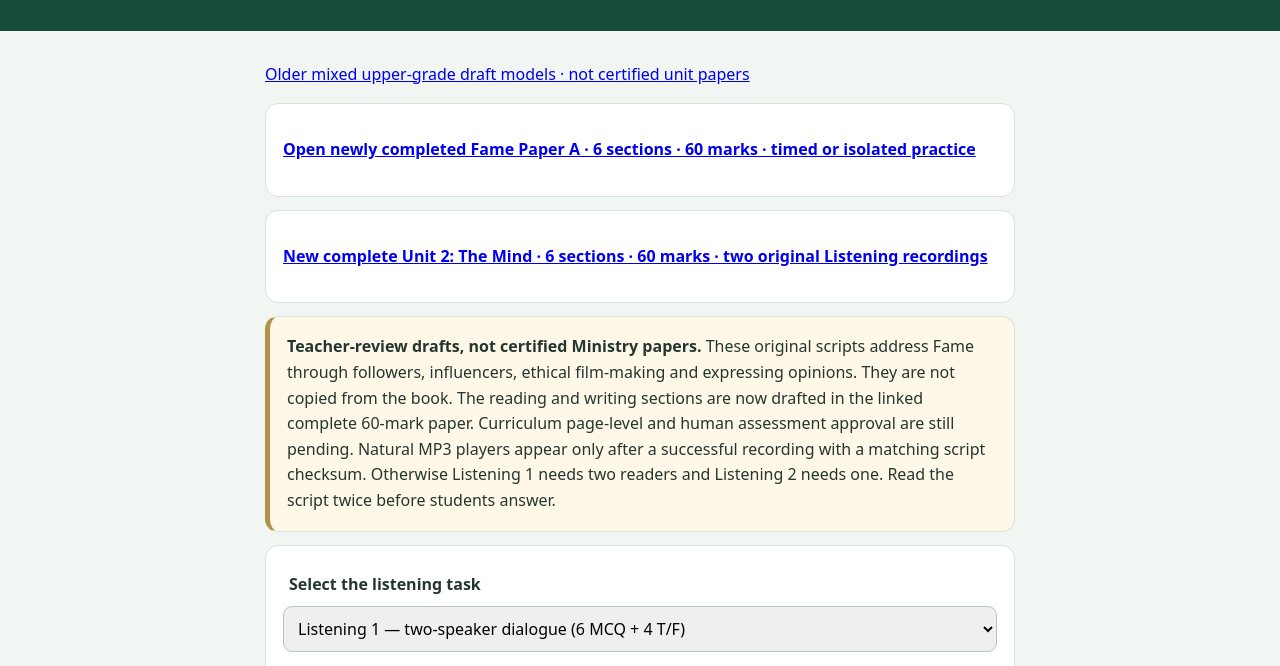
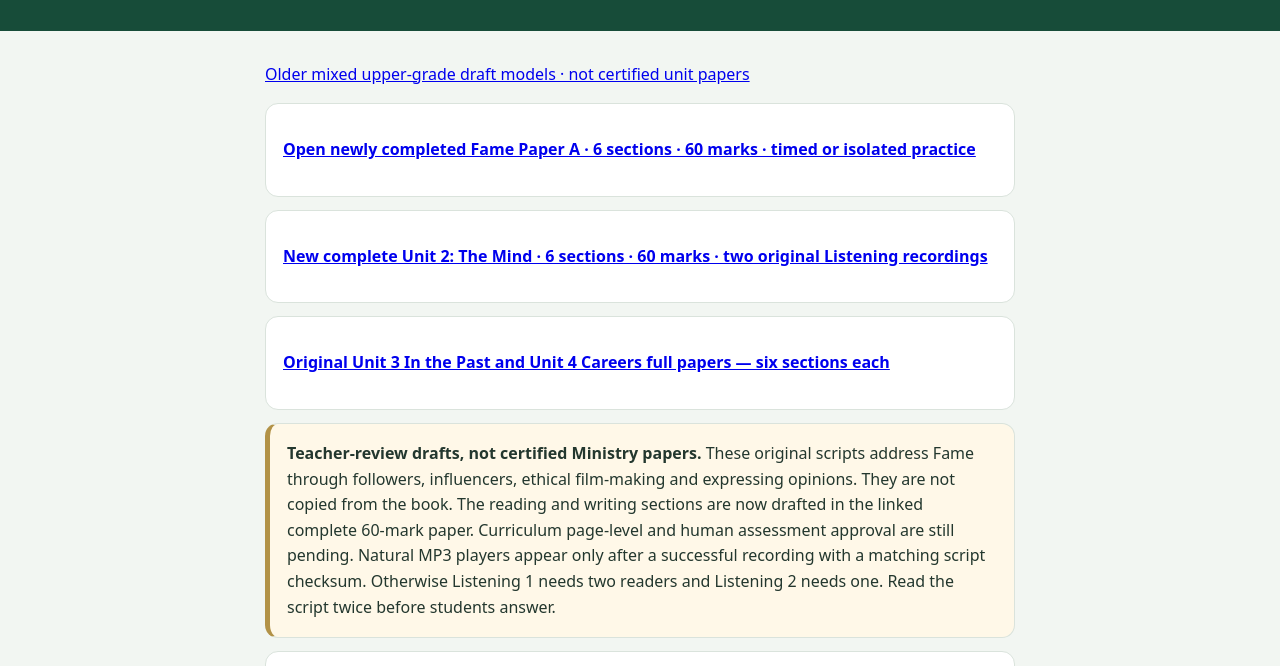
Before and after one commit to rouhous/My-Exams, a plain HTML site: page grade11/elective/units/index.html in a window 1280 px wide. Shown: the part 133-799 px from the top of the page. Drawn offline with Linux system fonts and the light colour scheme.

Commit message:
Expose remaining eight unit-specific Grade 11/12 paper library while audio source verification controls full exam

```diff
--- a/grade11/elective/units/index.html
+++ b/grade11/elective/units/index.html
@@ -26,6 +26,7 @@ summary{cursor:pointer;color:var(--green)}small,.muted{color:#60746a}
 <p><a href="../../../upper-grades-practice.html">Older mixed upper-grade draft models · not certified unit papers</a></p>
 <section><p><a href="./paper-a-preview.html"><strong>Open newly completed Fame Paper A · 6 sections · 60 marks · timed or isolated practice</strong></a></p></section>
 <section><p><a href="./paper-b-preview.html"><strong>New complete Unit 2: The Mind · 6 sections · 60 marks · two original Listening recordings</strong></a></p></section>
+<section><p><a href="../../../targeted_units/index.html"><strong>Original Unit 3 In the Past and Unit 4 Careers full papers — six sections each</strong></a></p></section>
 <section class="notice"><strong>Teacher-review drafts, not certified Ministry papers.</strong>
 These original scripts address Fame through followers, influencers, ethical film-making and expressing opinions. They are not copied from the book. The reading and writing sections are now drafted in the linked complete 60-mark paper. Curriculum page-level and human assessment approval are still pending. Natural MP3 players appear only after a successful recording with a matching script checksum. Otherwise Listening 1 needs two readers and Listening 2 needs one. Read the script twice before students answer.</section>
 <section><label for="task"><strong>Select the listening task</strong></label>
```
